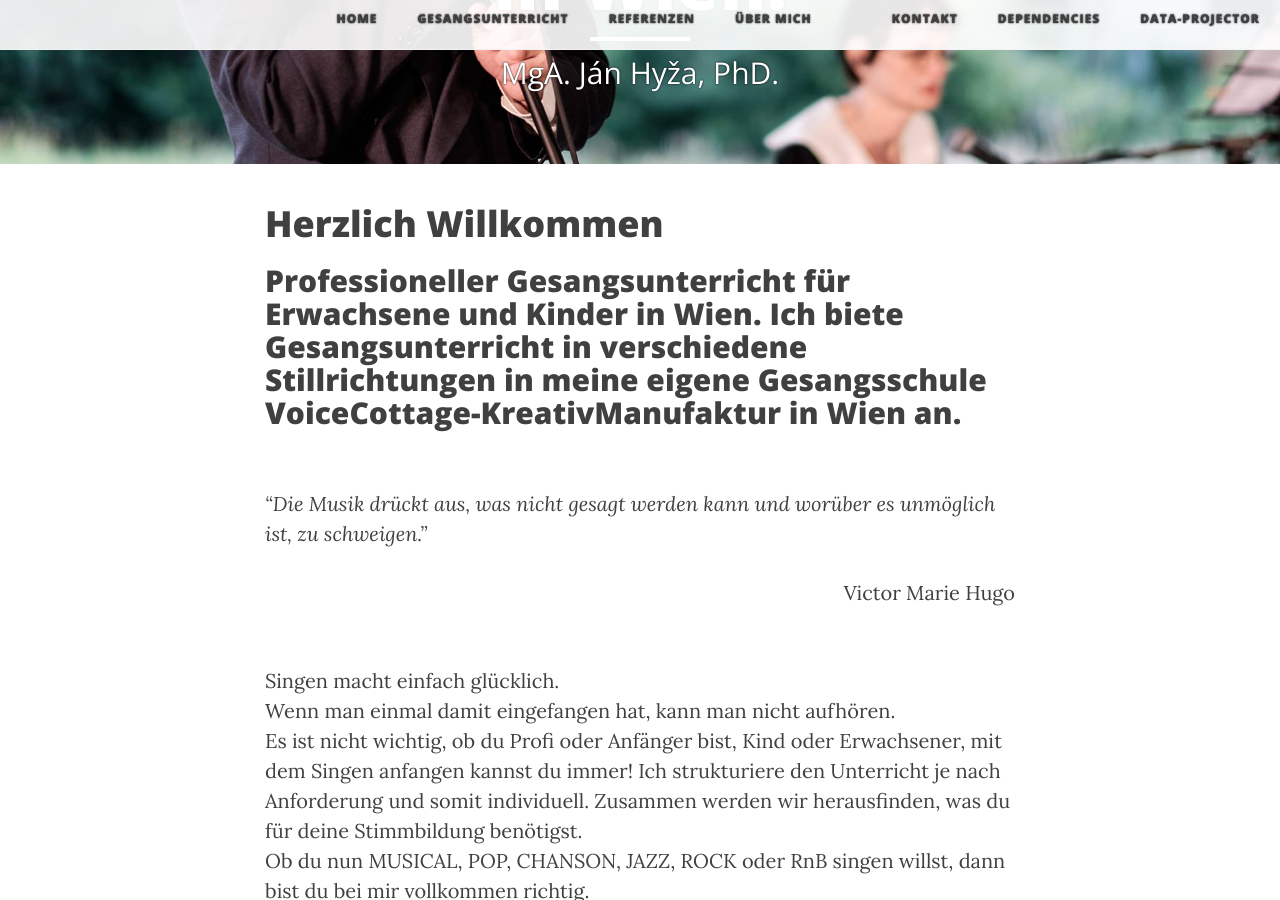
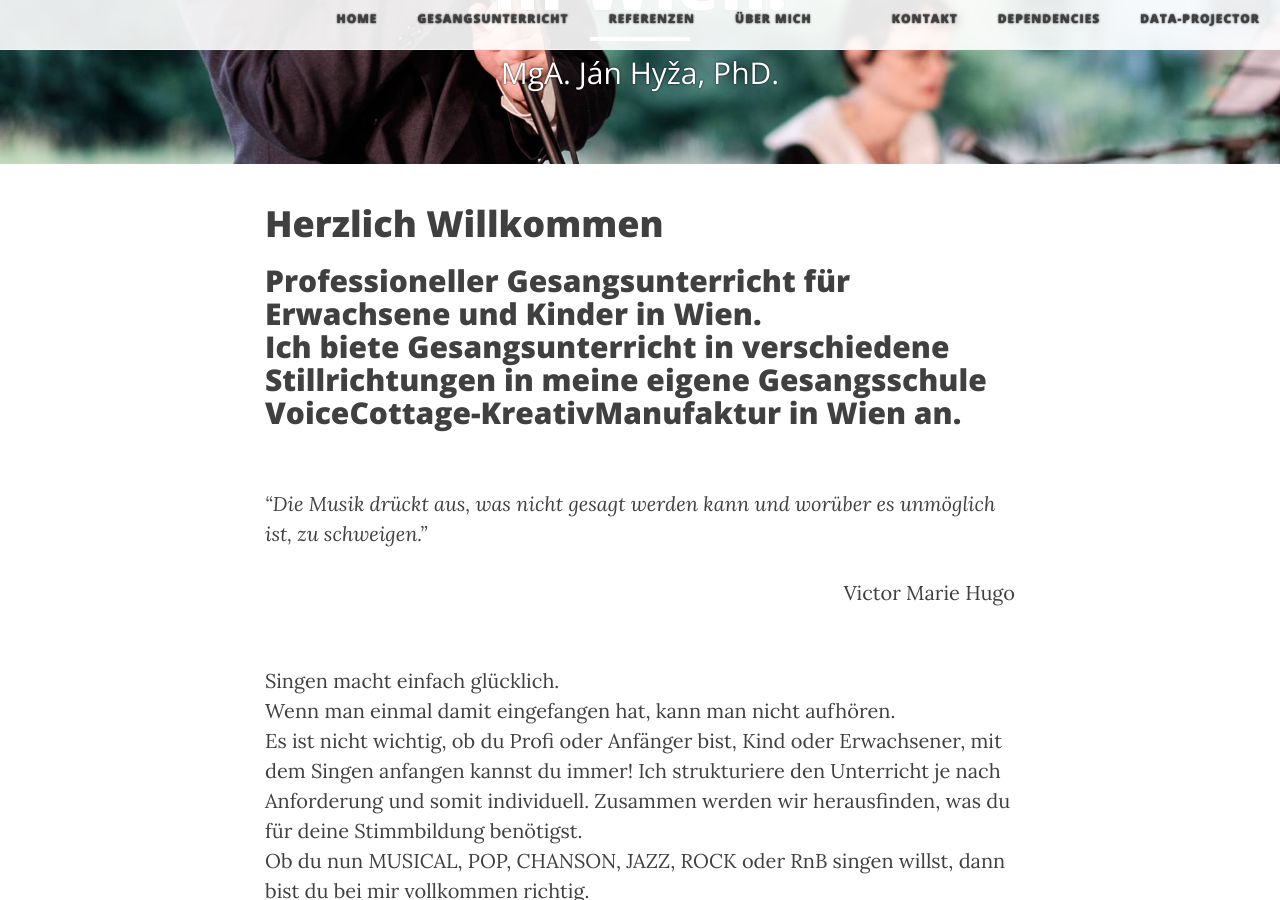
Before and after one commit to janhyza/gesangscoaching.at, a Jekyll site: the page built from index.md, in a window 1280 px wide and 900 px high, scrolled down 484 px. Built offline with Jekyll 4.4.1, drawn with Linux system fonts in a browser that asks for light colours; nearby versions of some CDN libraries.

```diff
--- a/index.md
+++ b/index.md
@@ -4,7 +4,7 @@ layout: page
 <h1>Herzlich Willkommen</h1>
 
 
-<h2>Professioneller Gesangsunterricht für Erwachsene und Kinder in Wien.
+<h2>Professioneller Gesangsunterricht für Erwachsene und Kinder in Wien.<br>
 
 Ich biete Gesangsunterricht in verschiedene Stillrichtungen in meine eigene Gesangsschule VoiceCottage-KreativManufaktur in Wien an.</h2>
 
```
